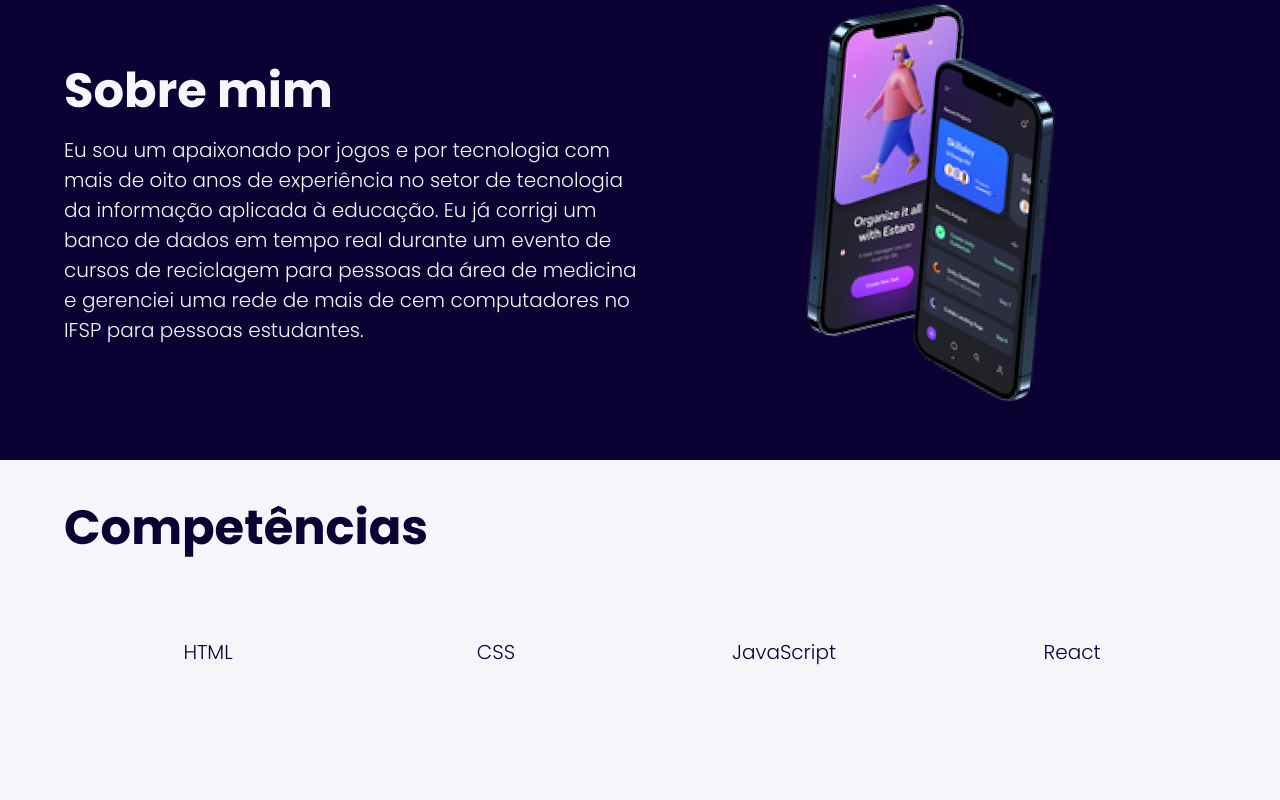
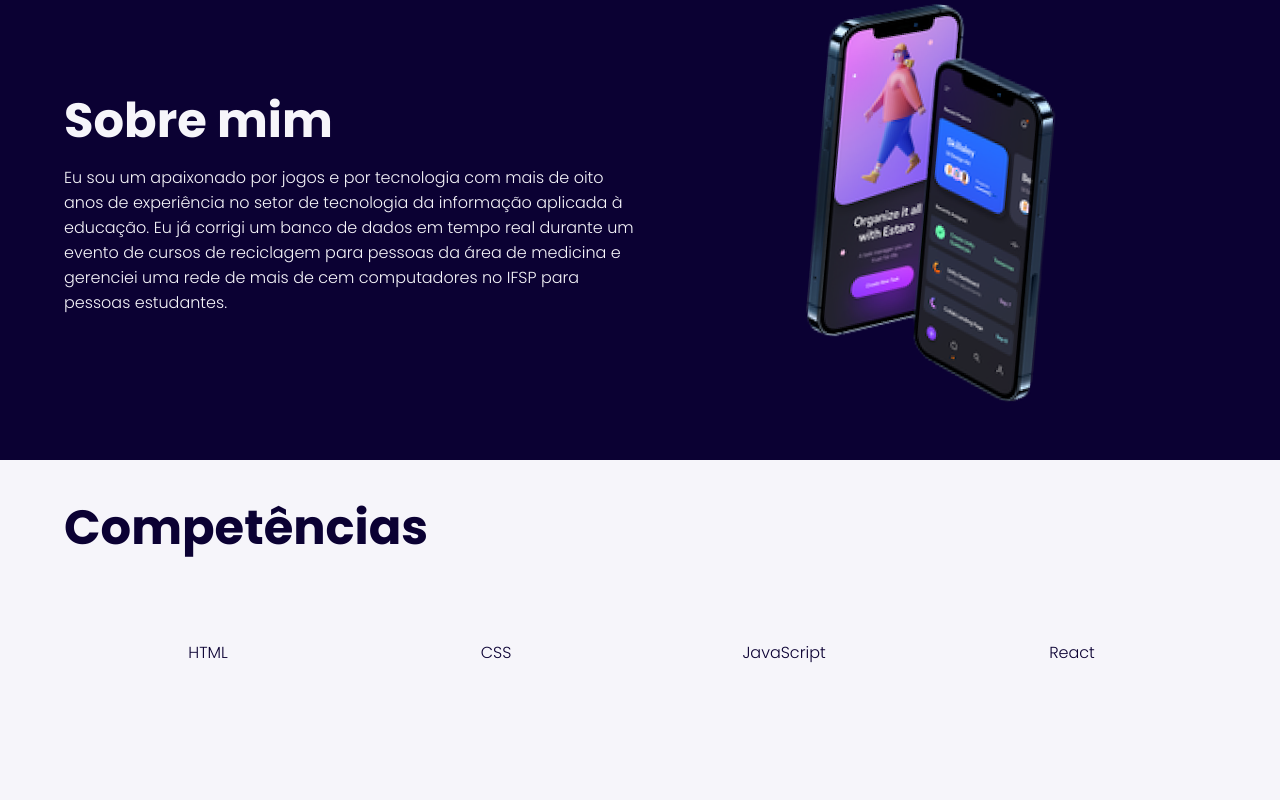
Before and after one commit to obrunominelli/obrunominelli.github.io, a React (Create React App) app: page / in a window 1280 px wide. Shown: the part 700-1500 px from the top of the page. Built offline with nearby package versions, Linux system fonts and the light colour scheme.

Commit message:
style: Ajuste de estilo dos parágrafos.

```diff
--- a/src/styles/index.js
+++ b/src/styles/index.js
@@ -143,15 +143,15 @@ const Title = styled.h1 `
   @media screen and (min-width: 768px) {
     text-align: left;
     font-size: 1.75rem;
-  }
+  };
 
   @media screen and (min-width: 1280px) {
     font-size: 3rem;
-  }
+  };
 
   @media screen and (min-width: 1920px) {
     font-size: 3.5rem;
-  }
+  };
 `;
 
 const Subtitle = styled.h2 `
@@ -175,7 +175,7 @@ const Subtitle = styled.h2 `
 `;
 
 const Paragraph = styled.p `
-  font-size: 1.25rem;
+  font-size: 1rem;
   font-weight: 300;
   margin-bottom: 0.5rem;
   color: ${props => props.color};
```
